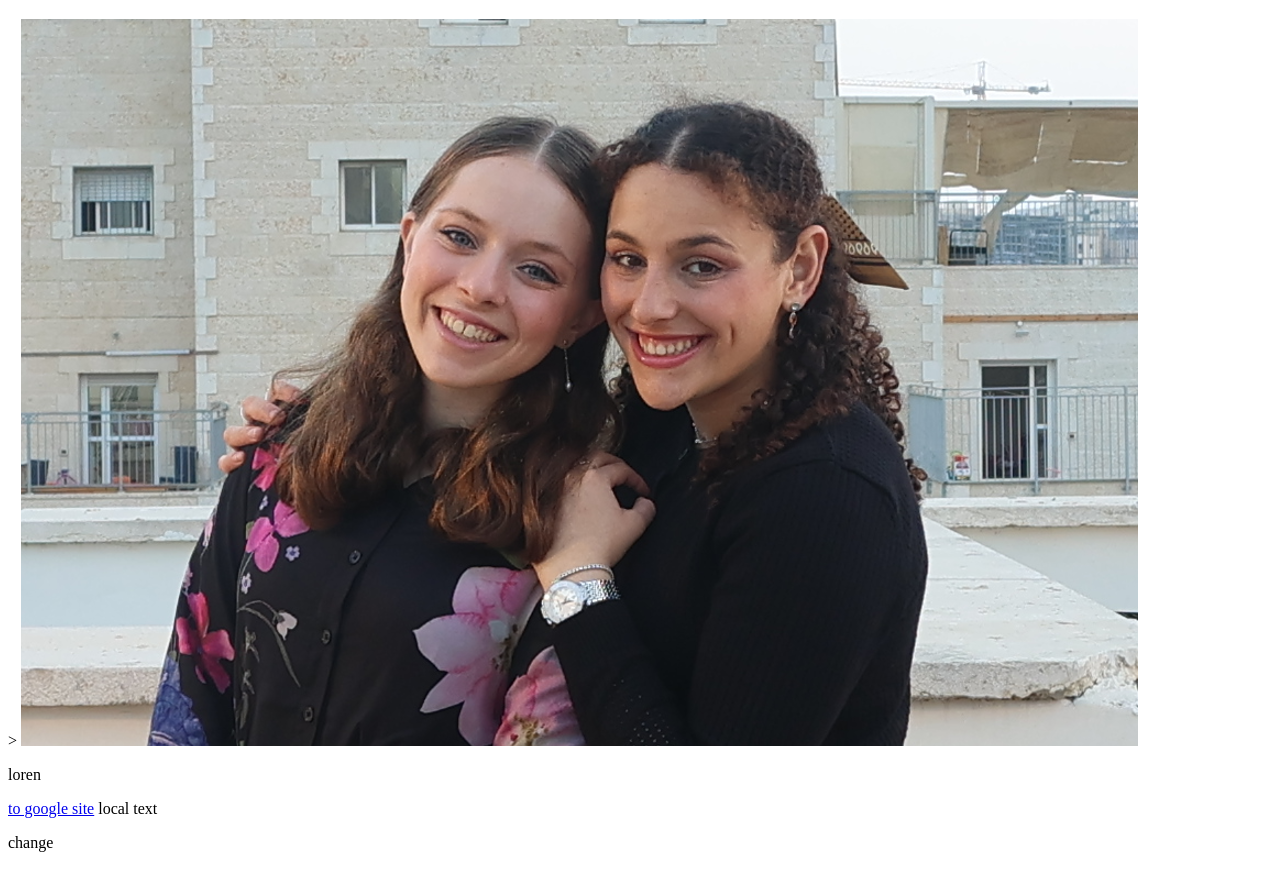
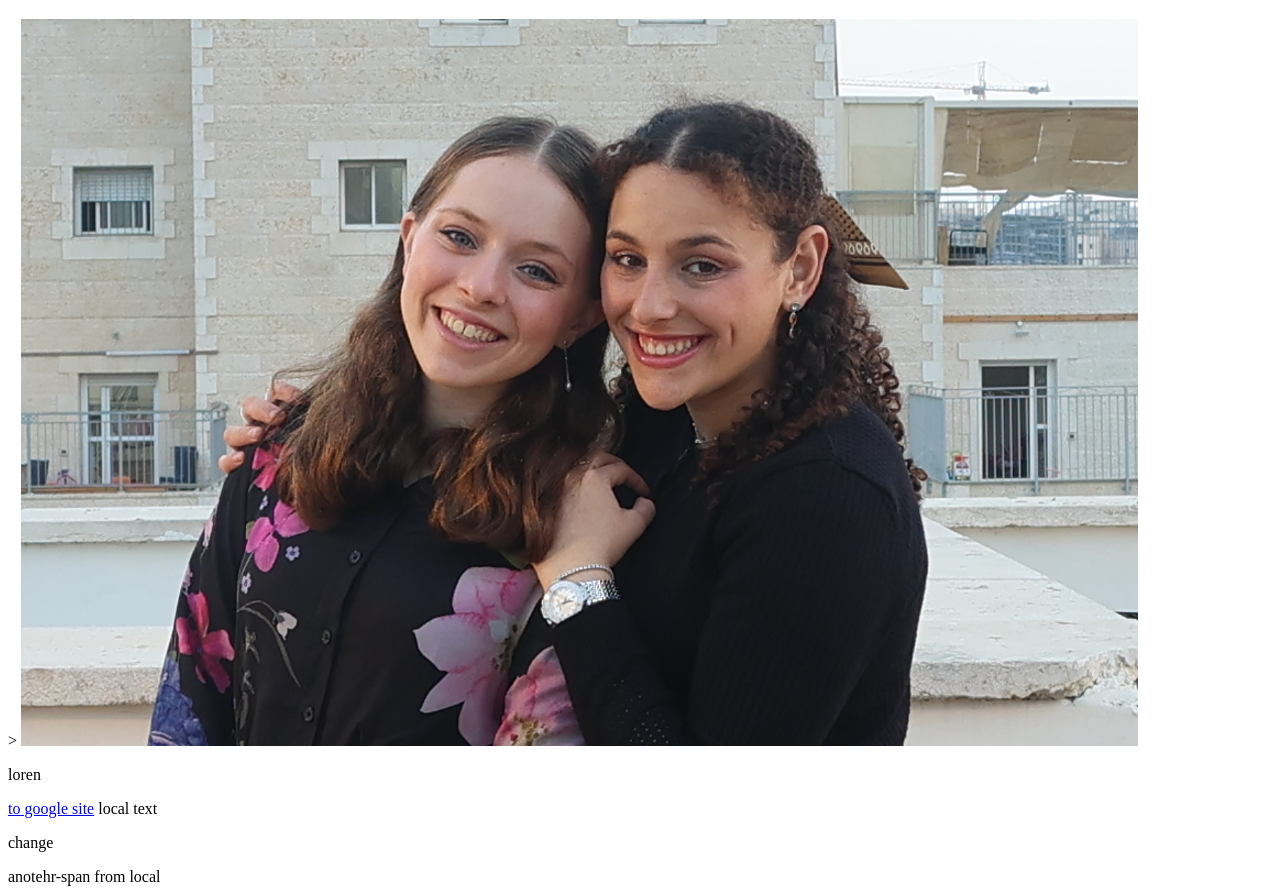
Before and after one commit to tzivi839/existing-project, a plain HTML site: page index.html in a window 1280 px wide. Shown: the part 61-955 px from the top of the page. Before the commit the page ends 929 px from the top, so only its background shows below. Drawn offline with Linux system fonts and the light colour scheme.

Commit message:
add another span to index.html

```diff
--- a/index.html
+++ b/index.html
@@ -15,6 +15,7 @@
     <span>local text</span>
 
     <p>change</p>
+    <span class="anotehr-span"> anotehr-span from local</span>
 
 </body>
 </html>
```
